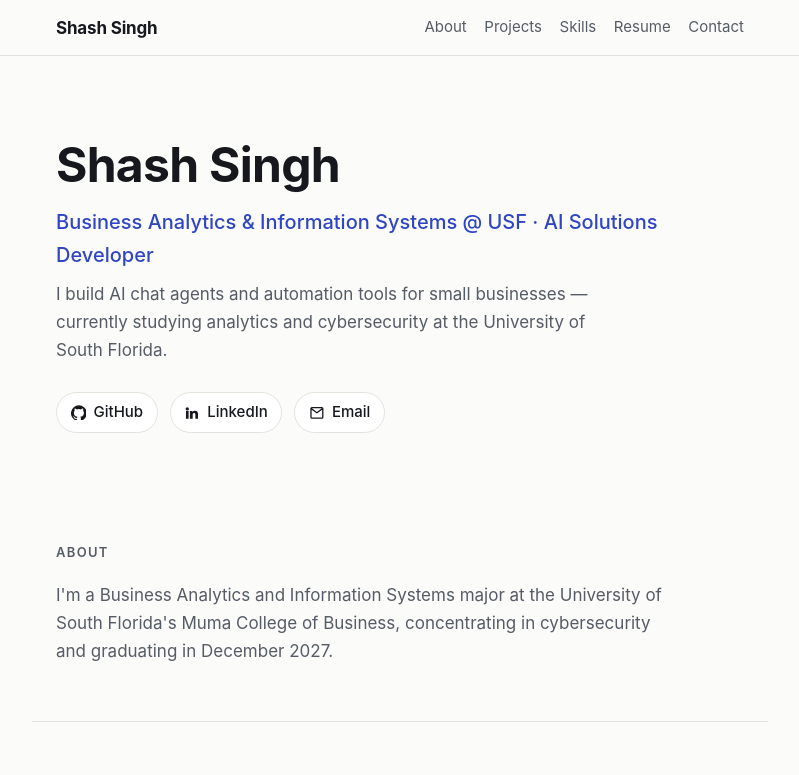
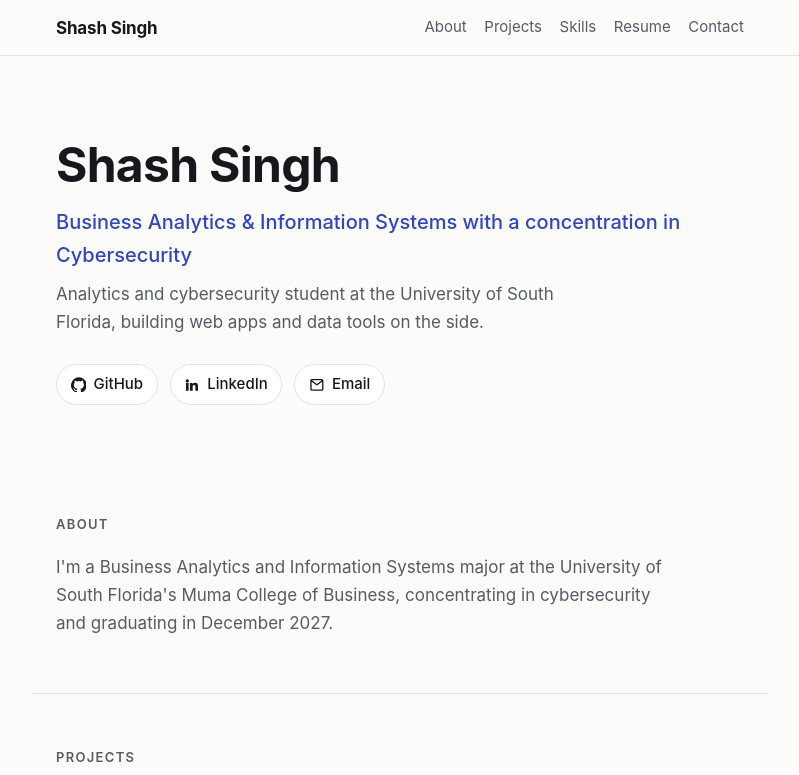
Before and after one commit to shash825/portfolio, a plain HTML site: page index.html in a window 1280 px wide. Shown: the top 775 px of the page, without its empty margins (240-1039 px from the left). Drawn offline with Linux system fonts and the light colour scheme.

Commit message:
Rework hero copy: degree-led tagline, student-first summary
Also updates the page title and meta description to match.

Co-Authored-By: Claude Opus 5 <noreply@anthropic.com>

```diff
--- a/index.html
+++ b/index.html
@@ -3,8 +3,8 @@
 <head>
 <meta charset="utf-8">
 <meta name="viewport" content="width=device-width, initial-scale=1">
-<title>Shash Singh — Business Analytics &amp; AI Solutions Developer</title>
-<meta name="description" content="Shash Singh — Business Analytics and Information Systems student at USF building AI chat agents and automation tools for small businesses.">
+<title>Shash Singh — Business Analytics &amp; Information Systems</title>
+<meta name="description" content="Shash Singh — analytics and cybersecurity student at the University of South Florida, building web apps and data tools.">
 <link rel="stylesheet" href="styles.css">
 </head>
 <body>
@@ -31,10 +31,10 @@
   <!-- ============ HERO ============ -->
   <section id="top" class="hero wrap reveal">
     <h1>Shash Singh</h1>
-    <p class="hero-title">Business Analytics &amp; Information Systems @ USF · AI Solutions Developer</p>
+    <p class="hero-title">Business Analytics &amp; Information Systems with a concentration in Cybersecurity</p>
     <p class="hero-summary">
-      I build AI chat agents and automation tools for small businesses — currently
-      studying analytics and cybersecurity at the University of South Florida.
+      Analytics and cybersecurity student at the University of South Florida, building
+      web apps and data tools on the side.
     </p>
 
     <ul class="social-list" aria-label="Social links">
```
